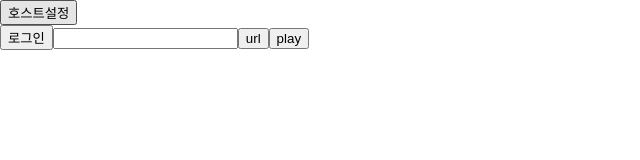
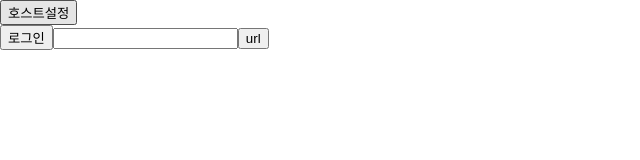
Before and after one commit to hoos007/SGdevcamp-VideoSyncTest, a React (Create React App) app: page / in a window 1280 px wide. Shown: the top 160 px of the page, without its empty margins (0-640 px from the left). Built offline with nearby package versions, Linux system fonts and the light colour scheme.

Commit message:
feat: 플레이버튼 제거

```diff
--- a/src/Player.jsx
+++ b/src/Player.jsx
@@ -144,7 +144,6 @@ class Player extends Component
                 <button onClick={(e)=>{
                     this.sendMessage("URL",this.urlInput02.value);
                 }}>url</button>
-                <button onClick={(e)=>{this.sendMessage("Control:play",playing.toString())}}>play</button>
                 <PlayerWrapper>
                     <ReactPlayer
                         ref={ref}
```
